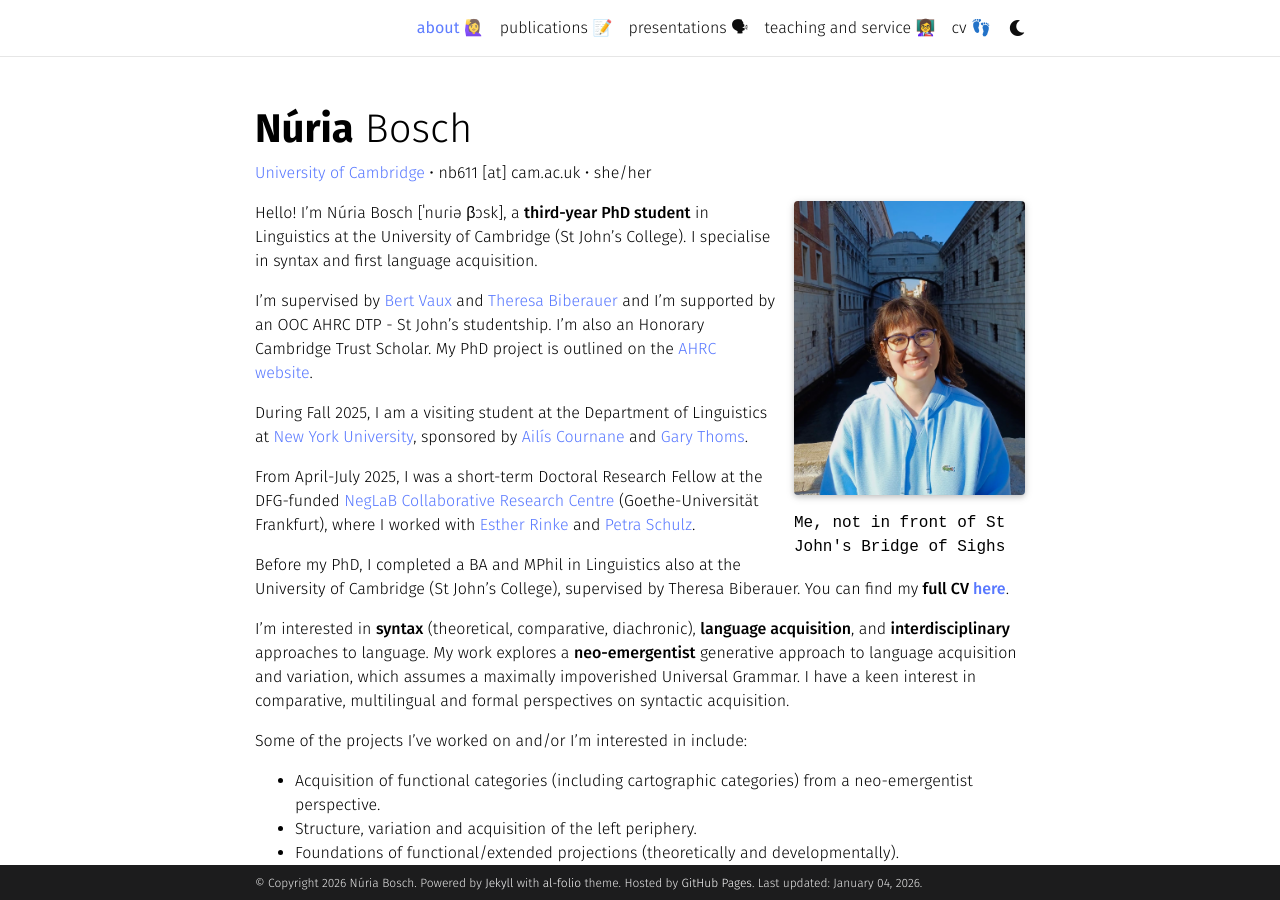
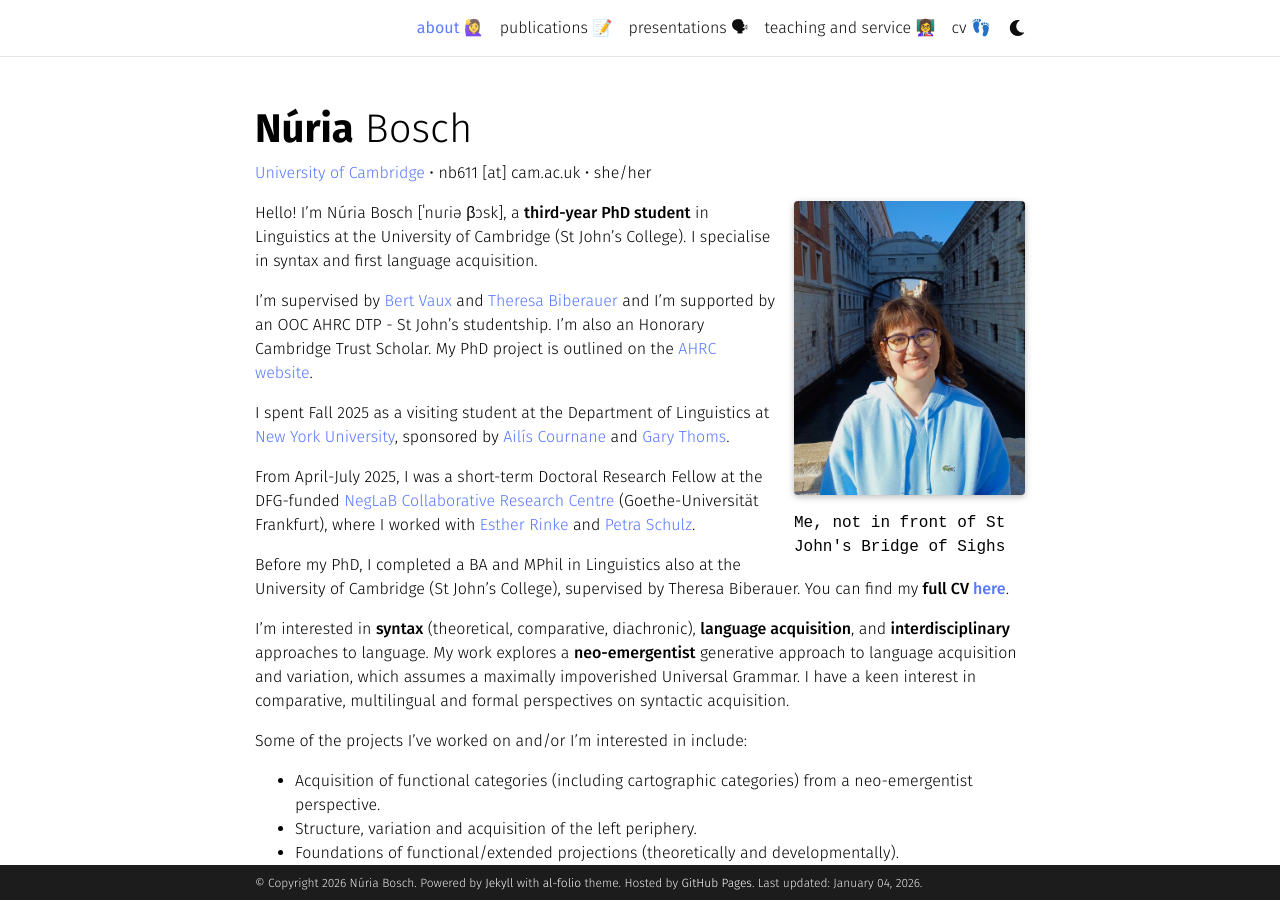
Before and after one commit to nuria-bosch/nuria-bosch.github.io, a Jekyll site: the page built from _pages/about.md, in a window 1280 px wide and 900 px high. Built offline with Jekyll 4.4.1, drawn with Linux system fonts in a browser that asks for light colours; full-size pictures stand in for the smaller copies a plugin makes; some web fonts are replaced; comment, search, counter and statistics services are not loaded; a style sheet for code colours, icons or effects is not loaded.

Commit message:
Update about.md

```diff
--- a/_pages/about.md
+++ b/_pages/about.md
@@ -20,7 +20,7 @@ Hello! I'm Núria Bosch [ˈnuɾiə βɔsk], a **third-year PhD student** in Ling
 
 I'm supervised by [Bert Vaux](https://www.mmll.cam.ac.uk/bv230) and [Theresa Biberauer](https://www.mmll.cam.ac.uk/dr-theresa-biberauer) and I'm supported by an OOC AHRC DTP - St John's studentship. I'm also an Honorary Cambridge Trust Scholar. My PhD project is outlined on the [AHRC website](https://www.oocdtp.ac.uk/people/nuria-bosch).
 
-During Fall 2025, I am a visiting student at the Department of Linguistics at [New York University](https://as.nyu.edu/departments/linguistics.html), sponsored by [Ailís Cournane](https://wp.nyu.edu/cournane/) and [Gary Thoms](https://sites.google.com/site/garythoms/).
+I spent Fall 2025 as a visiting student at the Department of Linguistics at [New York University](https://as.nyu.edu/departments/linguistics.html), sponsored by [Ailís Cournane](https://wp.nyu.edu/cournane/) and [Gary Thoms](https://sites.google.com/site/garythoms/).
 
 From April-July 2025, I was a short-term Doctoral Research Fellow at the DFG-funded [NegLaB Collaborative Research Centre](https://www.neglab.de) (Goethe-Universität Frankfurt), where I worked with [Esther Rinke](https://www.neglab.de/prof-dr-esther-rinke/) and [Petra Schulz](https://www.neglab.de/prof-dr-petra-schulz/).
 
```
